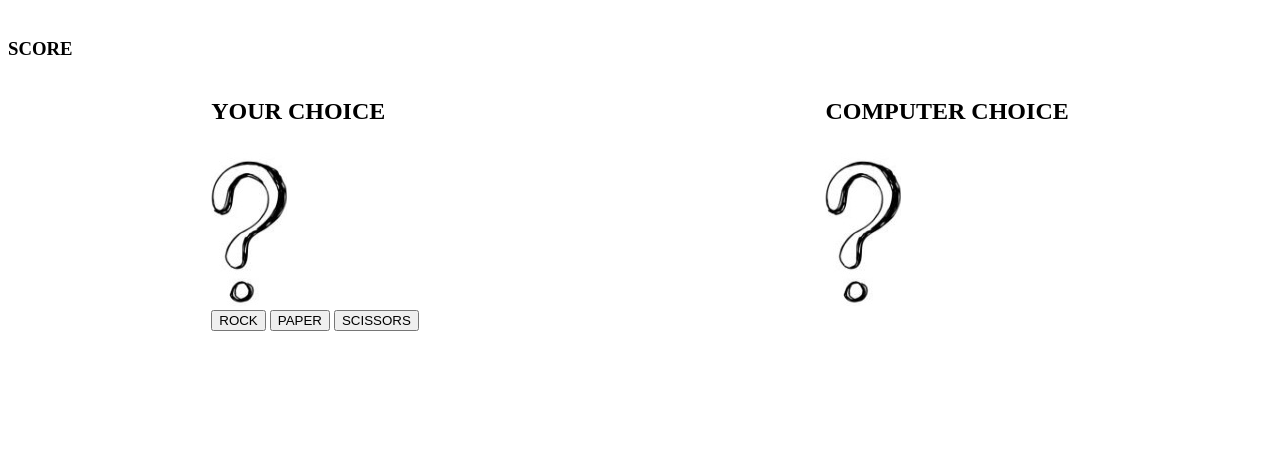
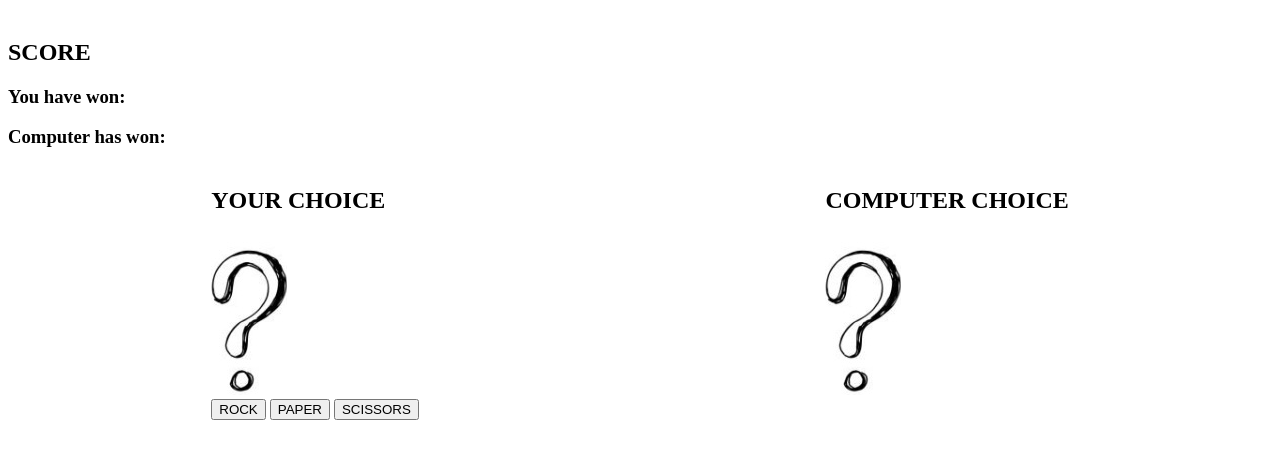
Before and after one commit to alvinalic1/RockPaperScissors, a plain HTML site: page index.html in a window 1280 px wide. Shown: the part 69-528 px from the top of the page. Drawn offline with Linux system fonts and the light colour scheme.

Commit message:
Add score section to keep track of wins between player and computer

```diff
--- a/index.html
+++ b/index.html
@@ -12,7 +12,9 @@
     </div>
 
     <div class="score">
-        <h3>SCORE</h3>
+        <h2>SCORE</h3>
+        <h3 id="your-score">You have won: </h3>
+        <h3 id="comp-score">Computer has won: </h3>
     </div>
 
     <div class="player">
@@ -30,7 +32,7 @@
 
         <div class = "computer">
             <h2>COMPUTER CHOICE</h2>
-            <img src="images/QuestionMark.jpg">
+            <img src="images/QuestionMark.jpg" id="comp">
         </div>
 
     </div>
```
